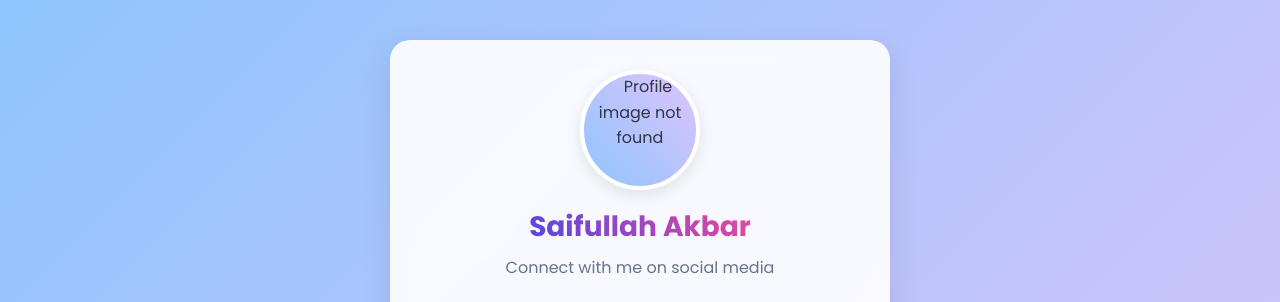
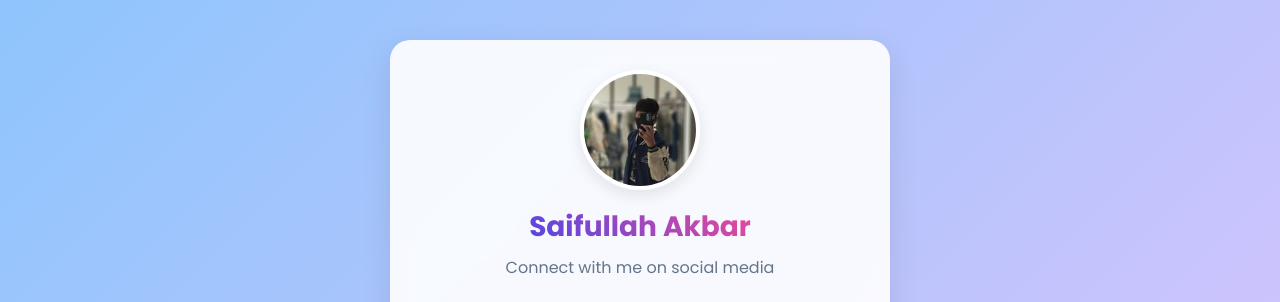
Before and after one commit to saifullahakbar211-bot/akbarrashid.p, a plain HTML site: page index.html in a window 1280 px wide. Shown: the top 302 px of the page. Drawn offline with Linux system fonts and the light colour scheme.

Commit message:
Update index.html

```diff
--- a/index.html
+++ b/index.html
@@ -219,7 +219,7 @@
     <div class="container">
         <div class="card">
             <div class="profile">
-                <img src="profil.png" alt="Saifullah Akbar" class="avatar">
+                <img src="profil.jpg" alt="Saifullah Akbar" class="avatar">
                 <h1 class="name">Saifullah Akbar</h1>
                 <p class="bio">Connect with me on social media</p>
             </div>
```
